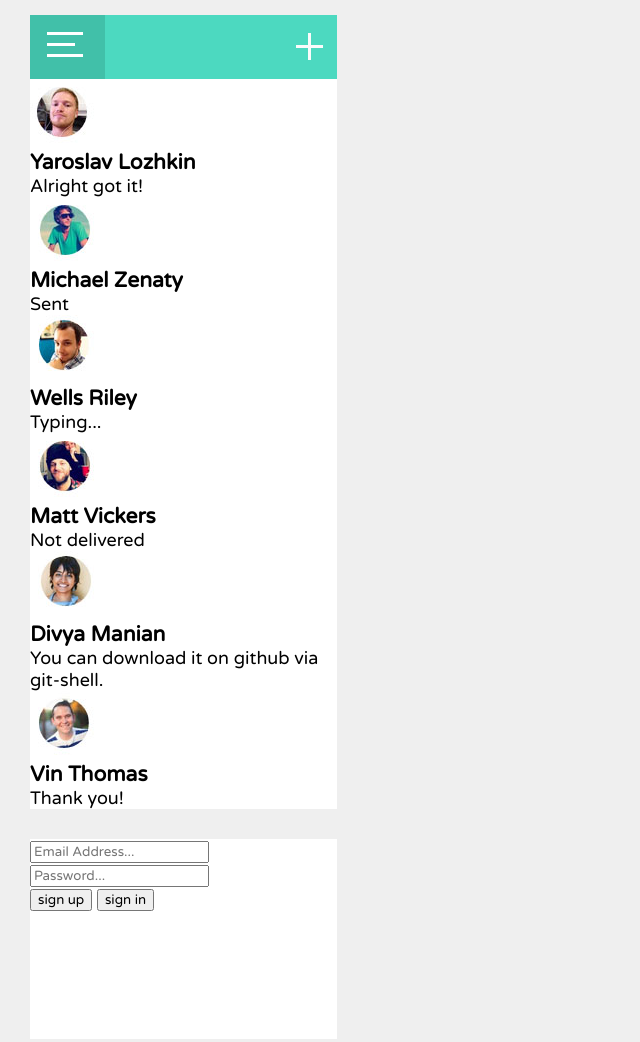
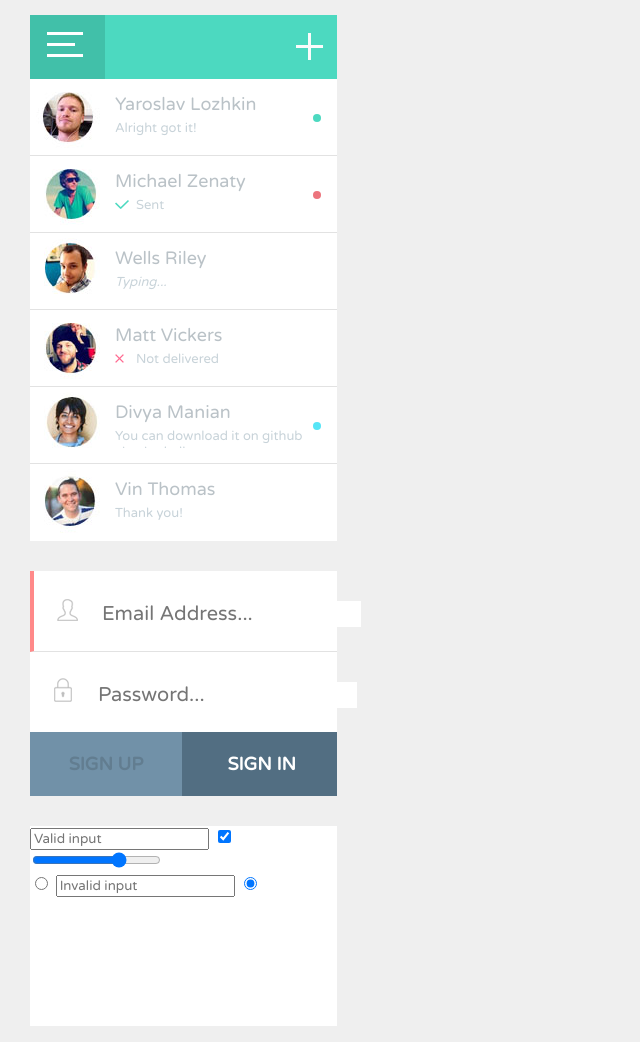
Before and after one commit to GlebShaucou/rss-tasks, a plain HTML site: page preprocessors/index.html in a window 1280 px wide. Shown: the part 1300-2342 px from the top of the page, without its empty margins (0-640 px from the left). Drawn offline with Linux system fonts and the light colour scheme.

Commit message:
Log In widget modified in SASS

```diff
--- a/preprocessors/index.html
+++ b/preprocessors/index.html
@@ -163,7 +163,7 @@
         </nav>
 
         <ul class="messenger-list-of-contacts clear">
-            <li>
+            <li class="messenger-list-of-contacts-item">
                 <img src="./img/avatar1.jpg" alt="Avatar" class="avatar-icon">
                 <section class="message-info">
                     <h3 class="contact-name">Yaroslav Lozhkin</h3>
@@ -171,7 +171,7 @@
                 </section>
                 <span class="contact-status status-online"></span> <!-- могут быть следующие статусы status-online, status-new-message, status-offline, status-none - none-статус, если пользователь выбрал скрыть статус -->
             </li>
-            <li>
+            <li class="messenger-list-of-contacts-item">
                 <img src="./img/avatar2.jpg" alt="Avatar" class="avatar-icon">
                 <section class="message-info">
                     <h3 class="contact-name">Michael Zenaty</h3>
@@ -179,7 +179,7 @@
                 </section>
                 <span class="contact-status status-offline"></span>
             </li>
-            <li>
+            <li class="messenger-list-of-contacts-item">
                 <img src="./img/avatar3.jpg" alt="Avatar" class="avatar-icon">
                 <section class="message-info">
                     <h3 class="contact-name">Wells Riley</h3>
@@ -187,7 +187,7 @@
                 </section>
                 <span class="contact-status status-none"></span>
             </li>
-            <li>
+            <li class="messenger-list-of-contacts-item">
                 <img src="./img/avatar4.jpg" alt="Avatar" class="avatar-icon">
                 <section class="message-info">
                     <h3 class="contact-name">Matt Vickers</h3>
@@ -195,7 +195,7 @@
                 </section>
                 <span class="contact-status status-none"></span>
             </li>
-            <li>
+            <li class="messenger-list-of-contacts-item">
                 <img src="./img/avatar5.jpg" alt="Avatar" class="avatar-icon">
                 <section class="message-info">
                     <h3 class="contact-name">Divya Manian</h3>
@@ -203,7 +203,7 @@
                 </section>
                 <span class="contact-status status-new-message"></span>
             </li>
-            <li>
+            <li class="messenger-list-of-contacts-item">
                 <img src="./img/avatar6.jpg" alt="Avatar" class="avatar-icon">
                 <section class="message-info">
                     <h3 class="contact-name">Vin Thomas</h3>
--- a/preprocessors/scss/_helpers.scss
+++ b/preprocessors/scss/_helpers.scss
@@ -20,3 +20,24 @@
     background: $bg-sprite-url;
     margin: 0 0 0 22px;
 }
+
+.login-icons-class {
+    width: 22px;
+    height: 24px;
+    display: inline-block;
+    margin: 26px 22px 25px 22px;
+}
+
+.login-input-class {
+    font-size: $widget-font-size + 2px;
+    color: $light-gray;
+    border: none;
+}
+
+.login-buttons-class {
+    font-size: $widget-font-size;
+    font-weight: 700;
+    text-transform: uppercase;
+    border: none;
+    cursor: pointer;
+}
--- a/preprocessors/scss/_main.scss
+++ b/preprocessors/scss/_main.scss
@@ -447,11 +447,133 @@ body {
 
         &-list-of-contacts {
 
+            &-item {
+                @include simple-size(100%, 77px);
+
+                position: relative;
+
+                .avatar-icon {
+                    @include contact-simple-size(66px, 66px, 50%);
+                    @include display-options(absolute, 5px, auto, 6px, auto);
+                }
+
+                .message-info {
+                    @include display-options(absolute, 14px, auto, 85px);
+
+                    overflow: hidden;
+
+                    .contact-name {
+                        @include messenger-text($widget-font-size, 500, $contact-name-color);
+                    }
+
+                    .message-text {
+                        @include simple-size(198px, 20px);
+                        @include messenger-text($widget-font-size - 5px, 300, $contact-text-color);
+
+                        margin: 5px 0 0 0;
+                    }
+
+                    .message-sent {
+                        @include bg-sprite(-56px, -317px);
+                        padding: 0 0 0 21px;
+                    }
+
+                    .message-not-delivered {
+                        @include bg-sprite(-56px, -338px);
+                        padding: 0 0 0 21px;
+                    }
+
+                    .message-typing {
+                        font-style: italic;
+                    }
+                }
+
+                .contact-status {
+                    @include contact-simple-size(8px, 8px, 50%);
+                    @include display-options(absolute, 35px, 16px, auto, auto);
+                }
+
+                .status-online {
+                    background-color: $light-green;
+                }
+
+                .status-new-message {
+                    background-color: $new-message-color;
+                }
+
+                .status-offline {
+                    background-color: $offline;
+                }
+
+                .status-none {
+                    background-color: $white;
+                }
+            }
+
+            &-item:not(:last-child) {
+                border-bottom: $border-style $gray-border;
+            }
         }
     }
 
     .login-form {
         @extend .widget-size;
+
+        .login {
+            border-bottom: $border-style $gray-border;
+            position: relative;
+
+            &-icon {
+                @extend .login-icons-class;
+
+                @include bg-sprite(-240px, -38px);
+            }
+
+            input {
+                @extend .login-input-class;
+
+                @include display-options(absolute, 30px);
+            }
+        }
+
+        .password {
+            position: relative;
+
+            &-icon {
+                @extend .login-icons-class;
+
+                @include bg-sprite(-208px, -38px);
+            }
+
+            input {
+                @extend .login-input-class;
+
+                @include display-options(absolute, 30px);
+            }
+        }
+
+        .login-active,
+        .password-active {
+            border-left: $big-border $warm-red;
+        }
+
+        .login-menu {
+            @include menu-size(#526e82);
+
+            .sign-up {
+                @extend .login-buttons-class;
+
+                @include simple-size(152px, 100%);
+                @include buttons-colors($some-gray, $more-gray);
+            }
+
+            .sign-in {
+                @extend .login-buttons-class;
+
+                @include simple-size(150px, 100%);
+                @include buttons-colors($white, $gray-blue);
+            }
+        }
     }
 
     .form-elements {
--- a/preprocessors/scss/_mixins.scss
+++ b/preprocessors/scss/_mixins.scss
@@ -53,3 +53,22 @@
     @extend .control-item-class;
     background-position: $x $y;
 }
+
+@mixin messenger-text($font-size, $font-weight, $color) {
+    font-size: $font-size;
+    font-weight: $font-weight;
+    color: $color;
+    text-overflow: ellipsis;
+}
+
+@mixin contact-simple-size($width, $height, $border-radius: 0%) {
+    display: inline-block;
+    width: $width;
+    height: $height;
+    border-radius: $border-radius;
+}
+
+@mixin buttons-colors($color, $background-color) {
+    color: $color;
+    background-color: $background-color;
+}
--- a/preprocessors/scss/_variables.scss
+++ b/preprocessors/scss/_variables.scss
@@ -72,8 +72,16 @@ $downloaded-color: #bbfdf1;
 $time-color: #c6c6c6;
 $year-color: #e6e6e6;
 $options-green: #41c0a9;
+$contact-name-color: #bac2c7;
+$contact-text-color: #c8d3d9;
+$new-message-color: #56e5f6;
+$offline: #ec747d;
+$light-gray: #bebebe;
+$some-gray: #627d90;
+$more-gray: #7191a8;
 
 $border-style: 1px solid;
+$big-border: 4px solid;
 
 $text-transform: uppercase;
 
```
Also changed, not shown: preprocessors/styles/styles.min.css.
